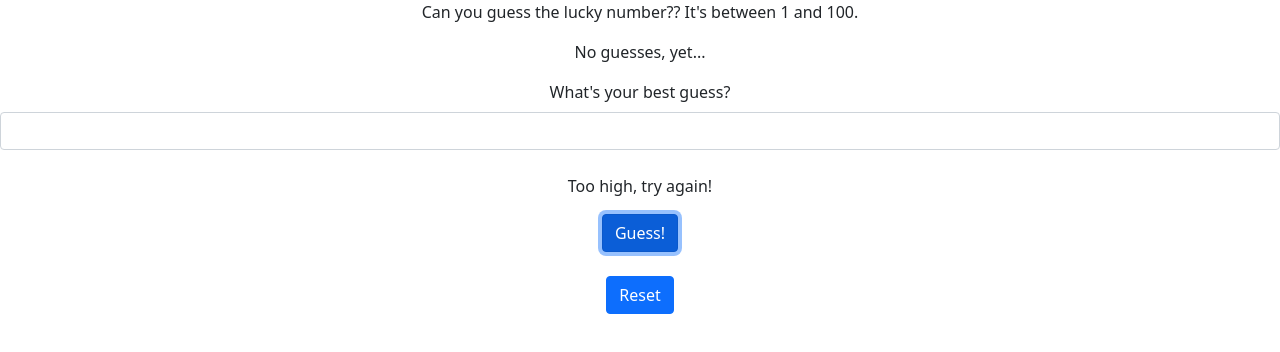
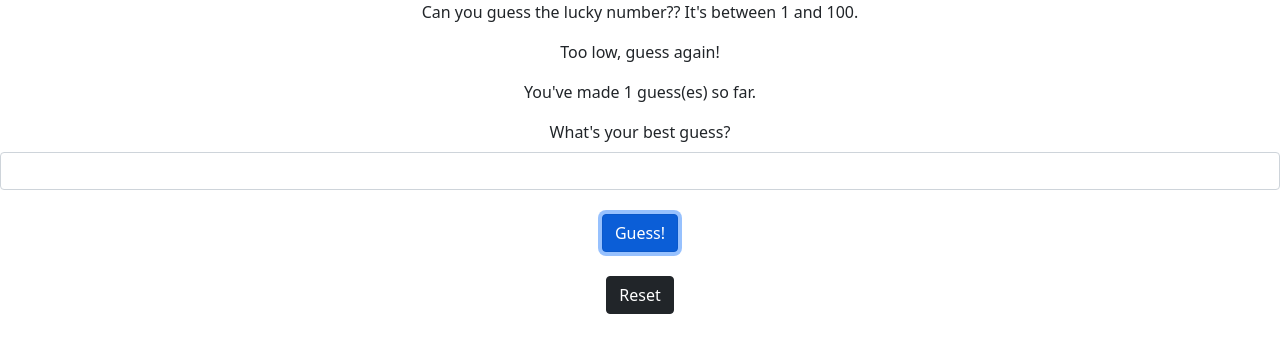
Before and after one commit to hellok8ie/react-midterm-project, a React (Create React App) app: page / in a window 1280 px wide. Both pictures are taken after a click on the button "Guess!". Shown: the top 352 px of the page. Built offline with nearby package versions, Linux system fonts and the light colour scheme.

Commit message:
Fixed luckynum rendering, completed guess comp

```diff
--- /dev/null
+++ b/src/Guess.js
@@ -0,0 +1,49 @@
+import React, {useState} from 'react';
+import Form from 'react-bootstrap/Form'
+import Button from 'react-bootstrap/Button'
+
+let guessCounter = 0
+
+function Guess ({luckyNumber}) {
+
+    const [guess, setGuess] = useState("");
+    const [message, setMessage] = useState("");
+    const [numofGuess, setNumOfGuess] = useState(0);
+
+    function updateGuess (event) {
+        setGuess(event.target.value)
+    }
+
+    function userGuess () {
+
+        guessCounter++
+        setNumOfGuess(guessCounter)
+
+        if (guess > luckyNumber) {
+            setMessage("Too high, guess again!")
+        } else if (guess < luckyNumber) {
+            setMessage("Too low, guess again!")
+        } else {
+            setMessage("Fantastic! You got it!")
+        }
+    }
+
+    return (
+        <div>
+            <p hidden={message ? true : false}>No guesses, yet...</p>
+            <p>{message}</p>
+            <p hidden={numofGuess !== 0 ? false : true}>You've made {numofGuess} guess(es) so far.</p>
+            <Form>
+                <Form.Group>
+                    <Form.Label>What's your best guess?</Form.Label>
+                    <Form.Control type="text" value={guess} onChange={updateGuess}/>
+                </Form.Group>
+            </Form>
+            <br/>
+            <Button variant="primary" type="submit" onClick={userGuess}>Guess!</Button>
+        </div>
+
+    )
+}
+
+export default Guess
--- a/src/GuessingGame.js
+++ b/src/GuessingGame.js
@@ -1,43 +1,25 @@
-import React, {useState, useEffect} from 'react';
-import Form from 'react-bootstrap/Form';
-import Button from 'react-bootstrap/Button';
+import React, {useState} from 'react';
+import Guess from './Guess';
+import Button from 'react-bootstrap/Button'
+
+const randomNum = Math.floor(Math.random() * 100) + 1
 
 function GuessingGame () {
 
-    const [ luckyNumber, setLuckyNumber ] = useState()
-    // const [guess, setGuess] = useState(null);
-    // const [numofGuess, setNumOfGuess] = useState(0);
-    // const [hint, setHint] = useState(null);
-
-    useEffect (() => {
-        if (luckyNumber === undefined) {
-            newLuckyNum()
-        }
-    }, [luckyNumber] )
+    const [ luckyNumber, setLuckyNumber ] = useState(randomNum)
 
     function newLuckyNum () {
         setLuckyNumber(Math.floor(Math.random() * 100) + 1)
     }
 
+    console.log(luckyNumber)
+
     return (
         <div>
             <p>Can you guess the lucky number?? It's between 1 and 100.</p>
-            <p>No guesses, yet...</p>
-
-            <Form>
-                <Form.Group>
-                    <Form.Label>What's your best guess?</Form.Label>
-                    <Form.Control type="number"/>
-                </Form.Group>
-                <br/>
-                <p hidden={false}>Too high, try again!</p>
-                <p hidden={true}>Too low, try again!</p>
-                <p hidden={true}>Congrats, you got it!</p>
-                <Button>Guess!</Button>
-            </Form>
+            <Guess luckyNumber={luckyNumber}/>
             <br/>
-            <Button onClick={newLuckyNum}>Reset</Button>
-
+            <Button variant="dark" type="submit" onClick={newLuckyNum}>Reset</Button>
         </div>
     )
 
```
